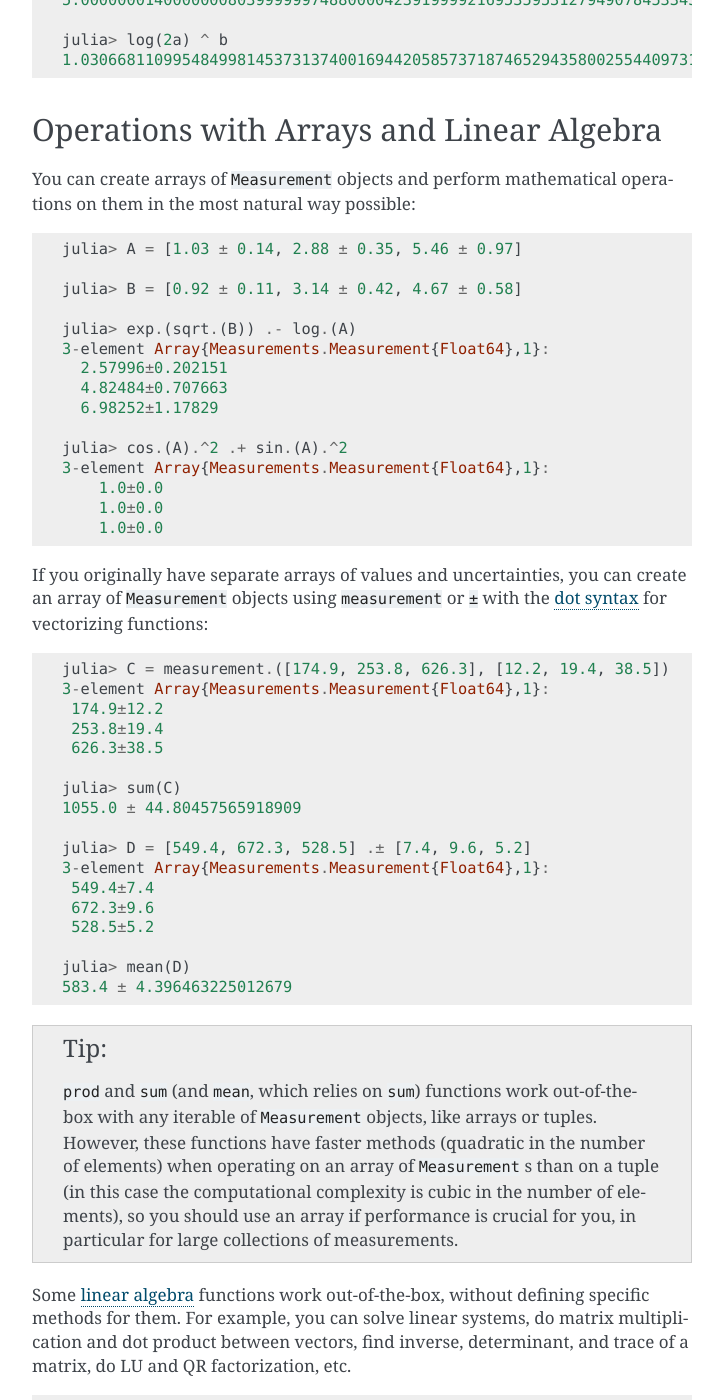
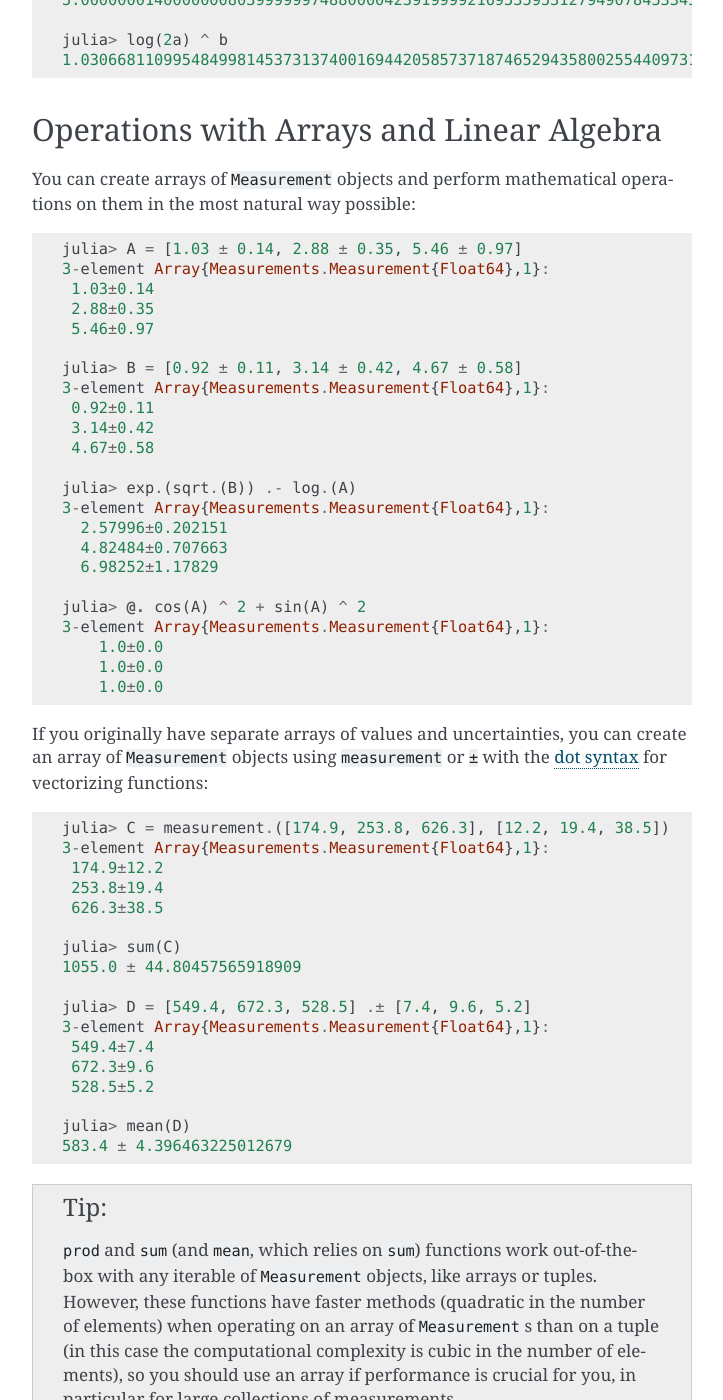
Before and after one commit to JuliaPhysics/Measurements.jl, a Sphinx documentation site: the page built from docs/examples.rst, in a window 1280 px wide and 1400 px high, scrolled down 6186 px. Shown: the whole window, without its empty margins (388-1111 px from the left). Built offline with Sphinx 7.4.7, drawn with Linux system fonts in a browser that asks for light colours; some of the changed text lies outside the part shown.

Commit message:
Other minor improvements to the manual

```diff
--- a/docs/examples.rst
+++ b/docs/examples.rst
@@ -336,8 +336,16 @@ operations on them in the most natural way possible:
 .. code-block:: julia
 
    julia> A = [1.03 ± 0.14, 2.88 ± 0.35, 5.46 ± 0.97]
+   3-element Array{Measurements.Measurement{Float64},1}:
+    1.03±0.14
+    2.88±0.35
+    5.46±0.97
 
    julia> B = [0.92 ± 0.11, 3.14 ± 0.42, 4.67 ± 0.58]
+   3-element Array{Measurements.Measurement{Float64},1}:
+    0.92±0.11
+    3.14±0.42
+    4.67±0.58
 
    julia> exp.(sqrt.(B)) .- log.(A)
    3-element Array{Measurements.Measurement{Float64},1}:
@@ -345,7 +353,7 @@ operations on them in the most natural way possible:
      4.82484±0.707663
      6.98252±1.17829
 
-   julia> cos.(A).^2 .+ sin.(A).^2
+   julia> @. cos(A) ^ 2 + sin(A) ^ 2
    3-element Array{Measurements.Measurement{Float64},1}:
        1.0±0.0
        1.0±0.0
@@ -396,8 +404,14 @@ factorization, etc.
 .. code-block:: julia
 
    julia> A = [(14 ± 0.1) (23 ± 0.2); (-12 ± 0.3) (24 ± 0.4)]
+   2×2 Array{Measurements.Measurement{Float64},2}:
+     14.0±0.1  23.0±0.2
+    -12.0±0.3  24.0±0.4
 
    julia> b = [(7 ± 0.5), (-13 ± 0.6)]
+   2-element Array{Measurements.Measurement{Float64},1}:
+      7.0±0.5
+    -13.0±0.6
 
    # Solve the linear system Ax = b
    julia> x = A \ b
```
